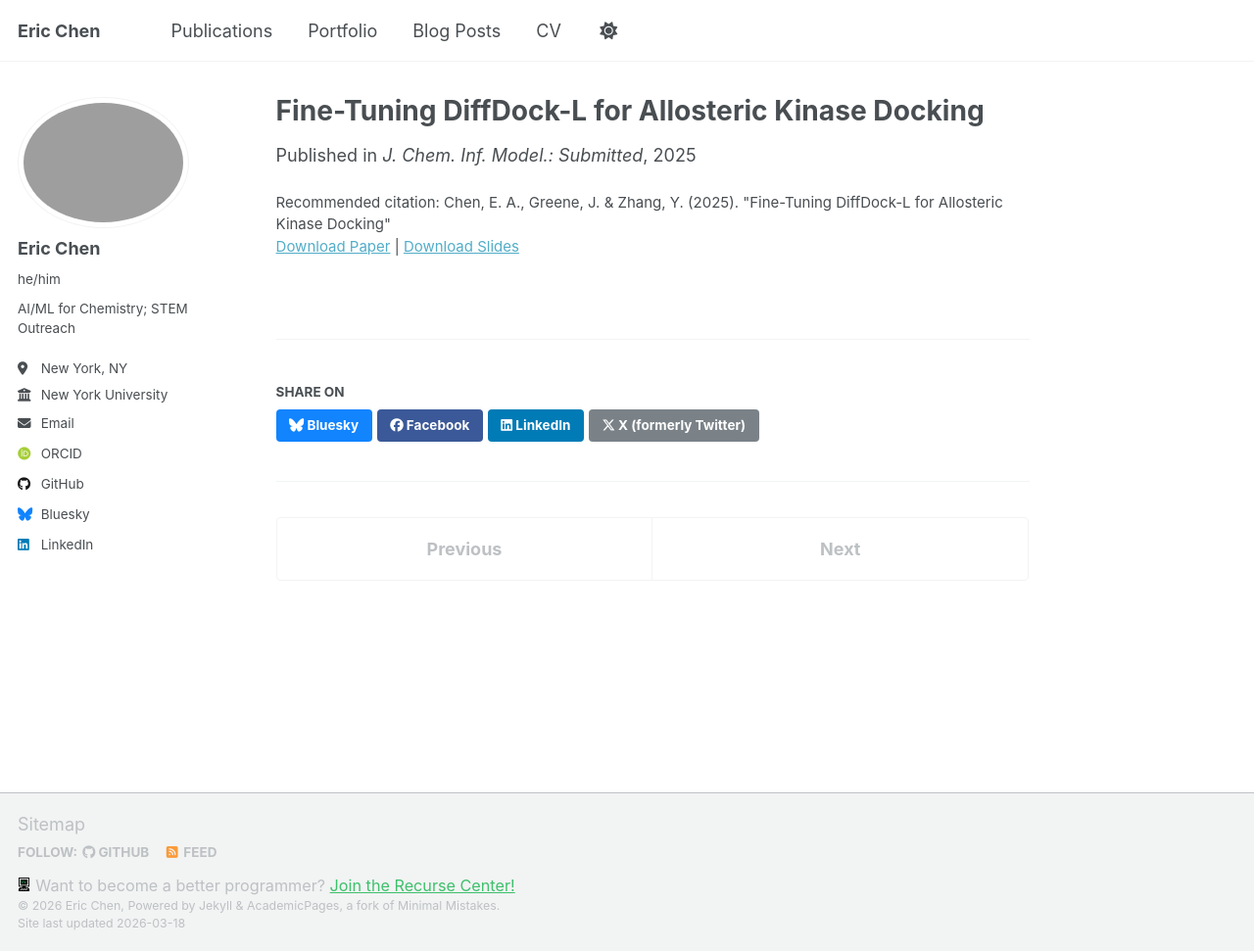
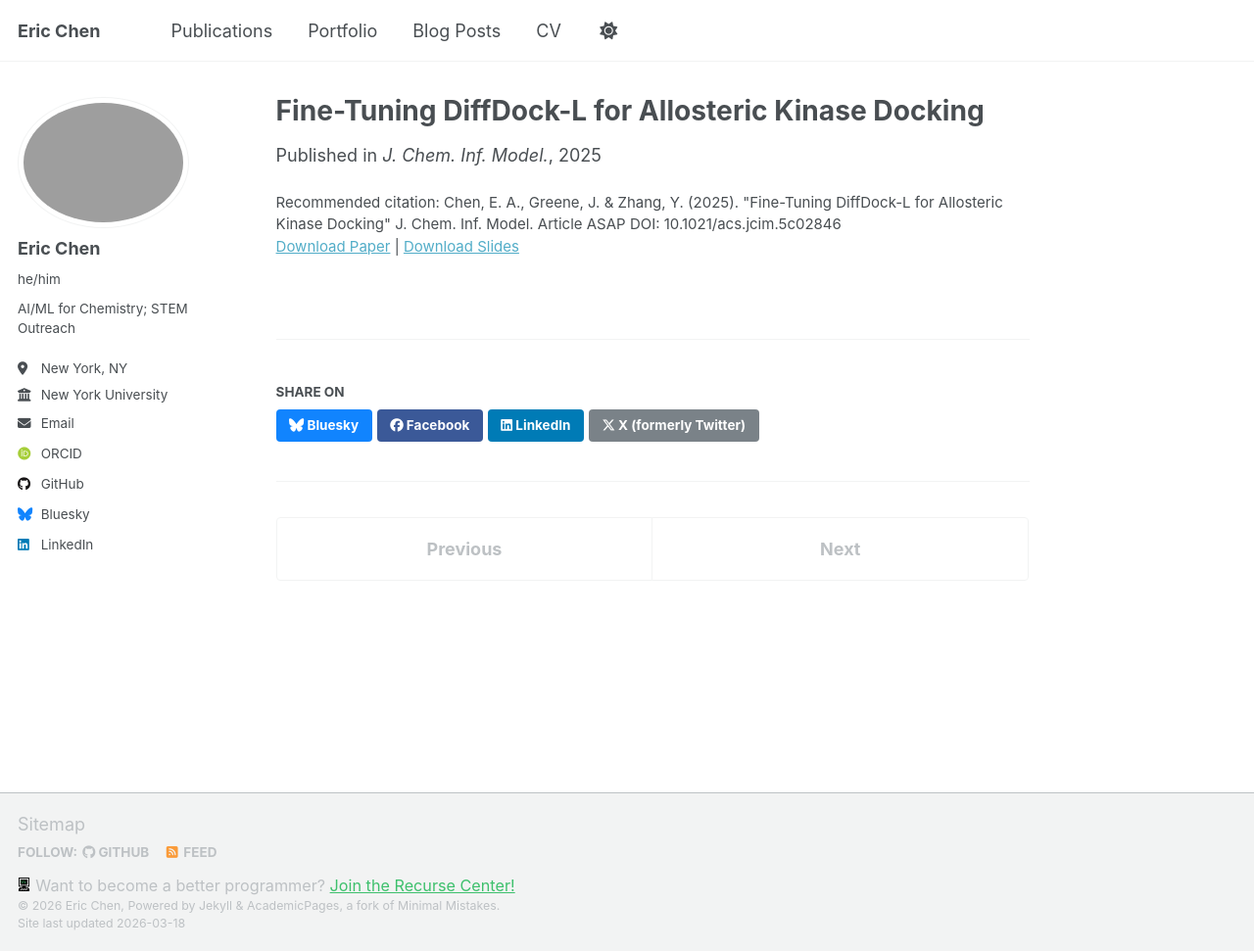
Before and after one commit to echen1214/echen1214.github.io, a Jekyll site: the page built from _publications/2025-fine-tuning-diffdock-l-for-allosteric-kinase-docking.md, in a window 1280 px wide and 971 px high. Shown: the whole window at 98% size. Built offline with Jekyll 4.4.1, drawn with Linux system fonts in a browser that asks for light colours; some web fonts are replaced; a script that is not in the unit is left out.

Commit message:
26.03.18 changes

```diff
--- a/_publications/2025-fine-tuning-diffdock-l-for-allosteric-kinase-docking.md
+++ b/_publications/2025-fine-tuning-diffdock-l-for-allosteric-kinase-docking.md
@@ -5,9 +5,9 @@ category: manuscripts
 permalink: /publication/2025-fine-tuning-diffdock-l-for-allosteric-kinase-docking
 # excerpt: 'Study investigating whether deep-learning based blind docking can predict allosteric modulators.'
 date: 2025-11-25
-venue: 'J. Chem. Inf. Model.: Submitted'
+venue: 'J. Chem. Inf. Model.'
 slidesurl: /files/fine_tuning_diffdock_poster.pdf
 paperurl: /files/fine_tuning_diffdock_paper.pdf
 # bibtexurl: ''
-citation: 'Chen, E. A., Greene, J. & Zhang, Y. (2025). "Fine-Tuning DiffDock-L for Allosteric Kinase Docking"'
+citation: 'Chen, E. A., Greene, J. & Zhang, Y. (2025). "Fine-Tuning DiffDock-L for Allosteric Kinase Docking" J. Chem. Inf. Model. Article ASAP DOI: 10.1021/acs.jcim.5c02846'
 ---
```
Also changed, not shown: _pages/about.md (+1 -3 lines).
